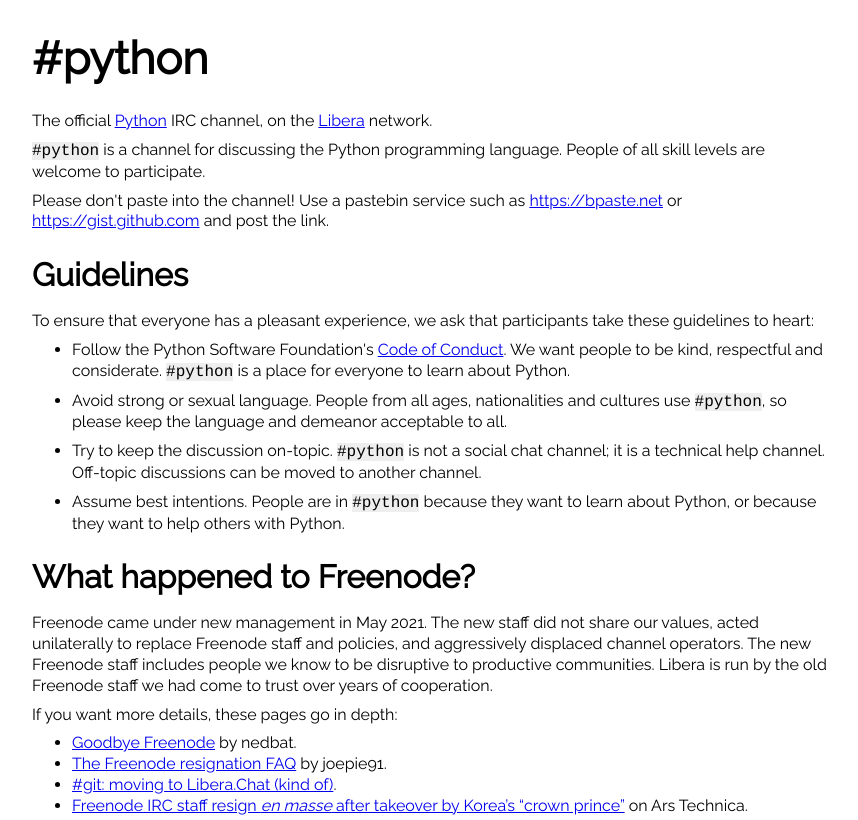
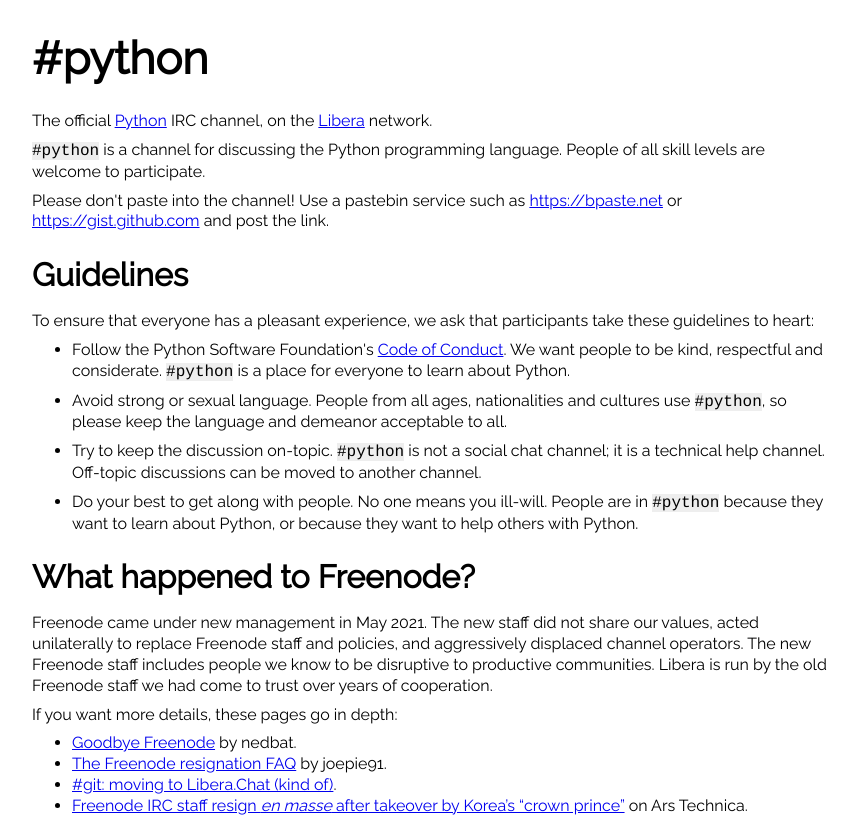
Before and after one commit to pound-python/pound-python.github.io, a plain HTML site: page index.html in a window 1280 px wide. Shown: the top 820 px of the page, without its empty margins (208-1066 px from the left). Drawn offline with Linux system fonts and the light colour scheme.

Commit message:
'assume best intentions' is a charged idea

```diff
--- a/index.html
+++ b/index.html
@@ -30,7 +30,8 @@ cultures use <span class="docutils literal">#python</span>, so please keep the l
 acceptable to all.</p></li>
 <li><p>Try to keep the discussion on-topic. <span class="docutils literal">#python</span> is not a social chat
 channel; it is a technical help channel. Off-topic discussions can be moved to another channel.</p></li>
-<li><p>Assume best intentions. People are in <span class="docutils literal">#python</span> because they want to
+<li><p>Do your best to get along with people. No one means you ill-will.
+People are in <span class="docutils literal">#python</span> because they want to
 learn about Python, or because they want to help others with Python.</p></li>
 </ul>
 </div>
```
